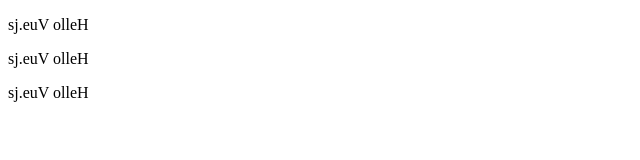
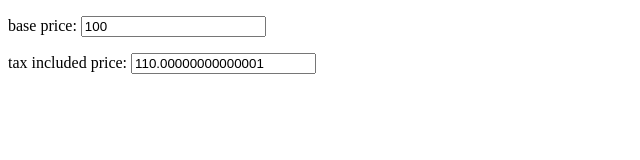
Before and after one commit to teamoo24/vue3CdnTutorial, a plain HTML site: page calculation/index.html in a window 1280 px wide. Shown: the whole page, without its empty margins (0-640 px from the left). Drawn offline with nearby package versions, Linux system fonts and the light colour scheme.

Commit message:
税金算出プログラム制作

```diff
--- a/calculation/index.html
+++ b/calculation/index.html
@@ -7,24 +7,23 @@
 </head>
 <body>
     <div id="app">
-        <p>{{ message.split('').reverse().join('') }}</p>
-        <p>{{ reversedMessage }}</p>
-        <p>{{ reversedMessageMethod() }}</p>
+        <p>base price: <input type="text" v-model="basePrice"></p>
+        <p>tax included price: <input type="text" v-model="taxIncludedPrice"></p>
     </div>
     <script src="https://unpkg.com/vue@3.1.5"></script>
     <script>
         const app = Vue.createApp({
             data: () => ({
-                message:'Hello Vue.js'
+                basePrice:100
             }),
             computed: {
-                reversedMessage: function() {
-                    return this.message.split('').reverse().join('')
-                }
-            },
-            methods: {
-                reversedMessageMethod: function() {
-                    return this.message.split('').reverse().join('')
+                taxIncludedPrice: {
+                    get: function() {
+                        return this.basePrice * 1.1
+                    },
+                    set :function(value) {
+                        this.basePrice = value / 1.1
+                    }
                 }
             }
         }).mount("#app")
```
